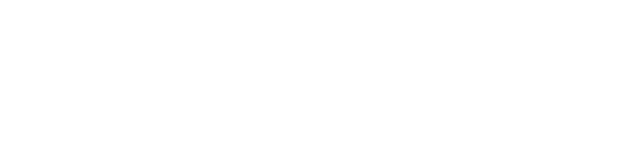
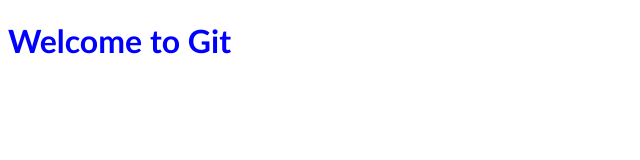
Before and after one commit to giannamarvilla/GIT, a plain HTML site: page index.html in a window 1280 px wide. Shown: the whole page, without its empty margins (0-640 px from the left). Drawn offline with Linux system fonts and the light colour scheme.

Commit message:
Updated content

```diff
--- a/index.html
+++ b/index.html
@@ -4,7 +4,10 @@
     <meta charset="UTF-8" />
     <meta http-equiv="X-UA-Compatible" content="IE=edge" />
     <meta name="viewport" content="width=device-width, initial-scale=1.0" />
-    <title>Document</title>
+
+    <title>GIT File</title>
+    <link rel="stylesheet" href="style.css" />
+    <h1>Welcome to Git</h1>
   </head>
   <body></body>
 </html>
--- /dev/null
+++ b/style.css
@@ -0,0 +1,4 @@
+h1 {
+  font-family: "Gill Sans", "Gill Sans MT", Calibri, "Trebuchet MS", sans-serif;
+  color: blue;
+}
```
